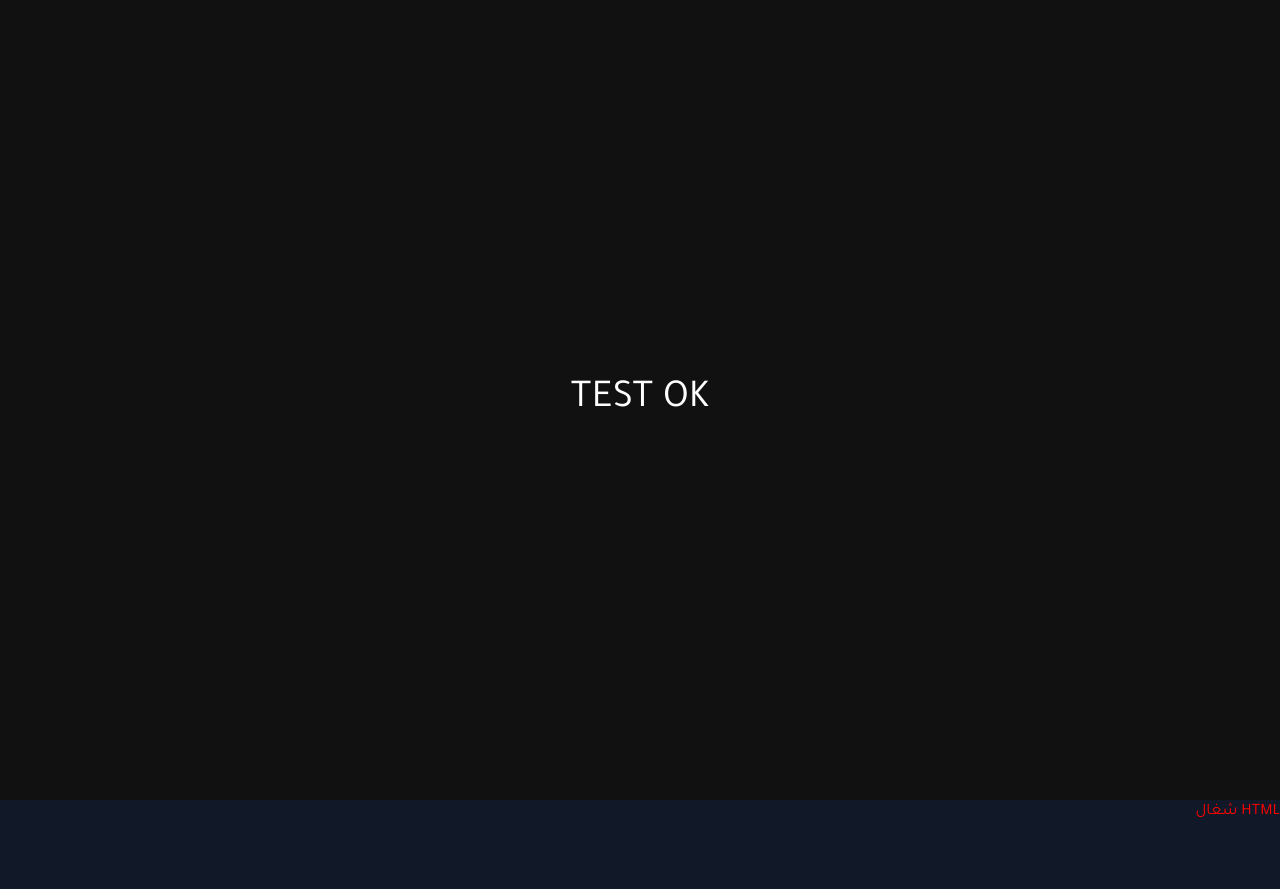
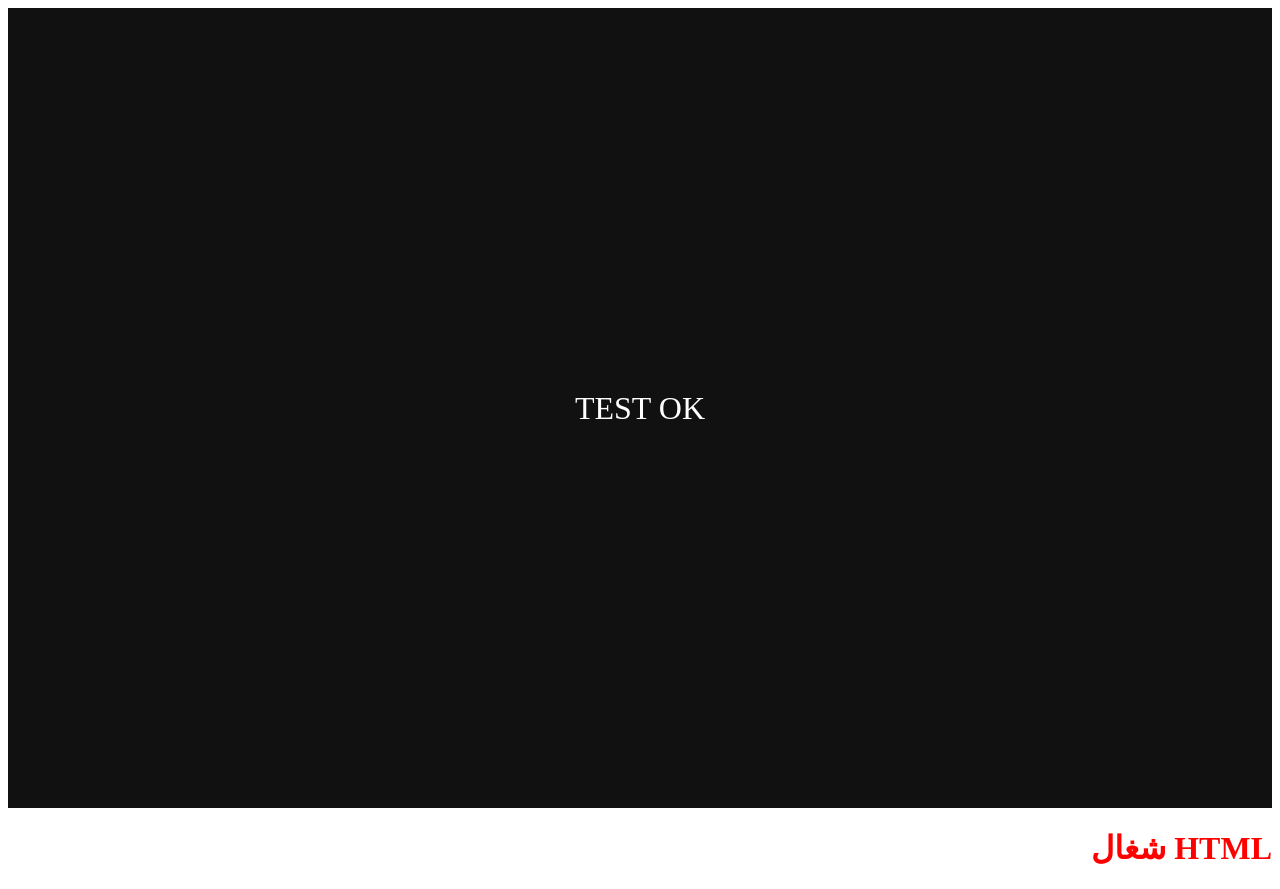
Before and after one commit to nonynony28-netizen/Menarah, a React (Vite) app: page / in a window 1280 px wide. Before the commit the page ends 824 px from the top, so only its background shows below. Built offline with nearby package versions, Linux system fonts and the light colour scheme.

Commit message:
Refactor main.jsx to define App component inline

```diff
--- a/src/main.jsx
+++ b/src/main.jsx
@@ -1,18 +1,9 @@
 import React from "react";
 import ReactDOM from "react-dom/client";
-import App from "./App.jsx";
-import "./Index.css"; // مهم: بحرف i صغير
 
-console.log("🚀 تشغيل تطبيق React...");
-
-const rootElement = document.getElementById("root");
-
-if (!rootElement) {
-  throw new Error("Root element not found");
+function App() {
+  return <div style={{color:"#fff",background:"#111",minHeight:"100vh",display:"flex",alignItems:"center",justifyContent:"center",fontSize:32}}>TEST OK</div>;
 }
 
-ReactDOM.createRoot(rootElement).render(
-  <React.StrictMode>
-    <App />
-  </React.StrictMode>
-);
+const root = document.getElementById("root");
+ReactDOM.createRoot(root).render(<App />);
```
